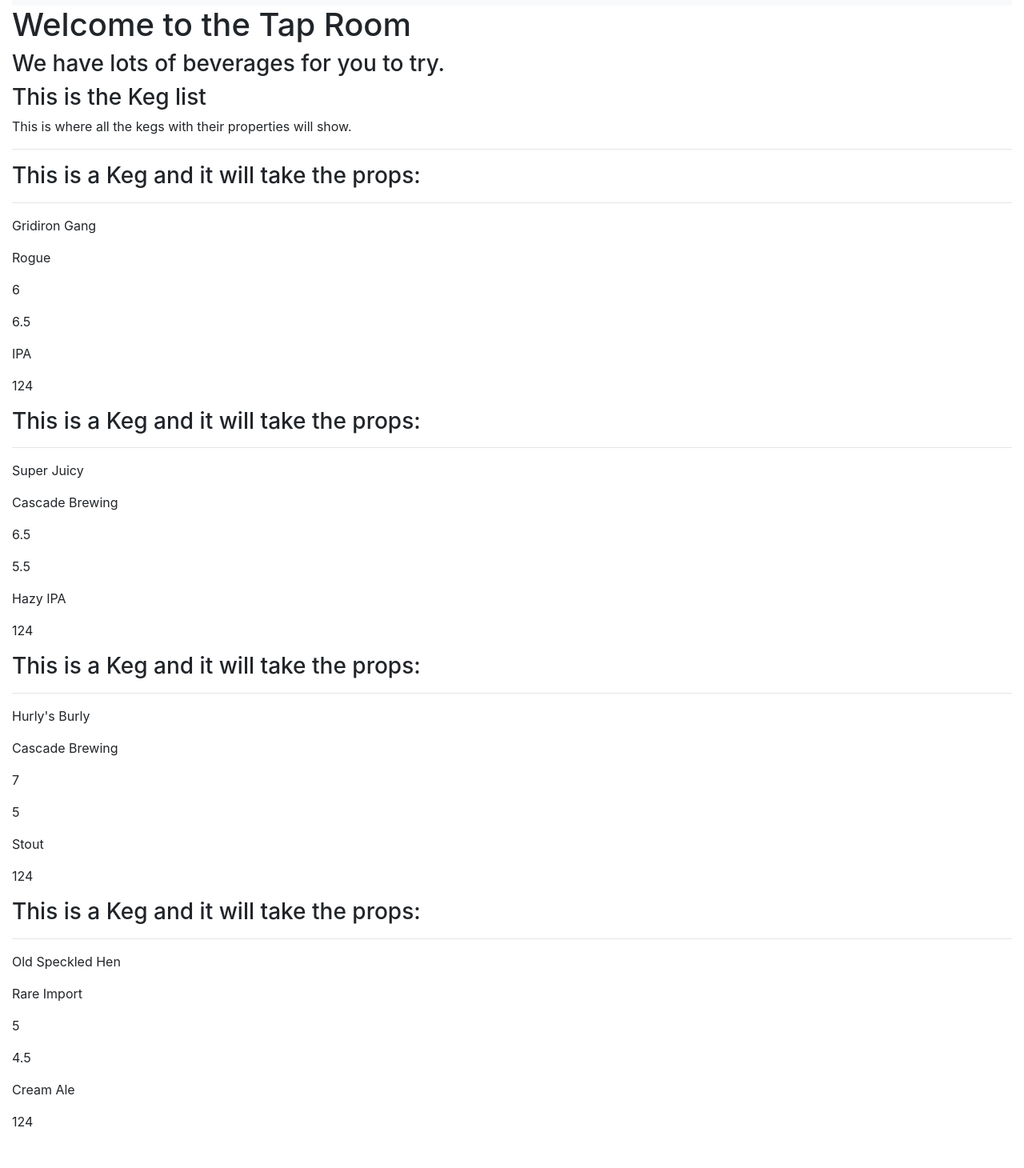
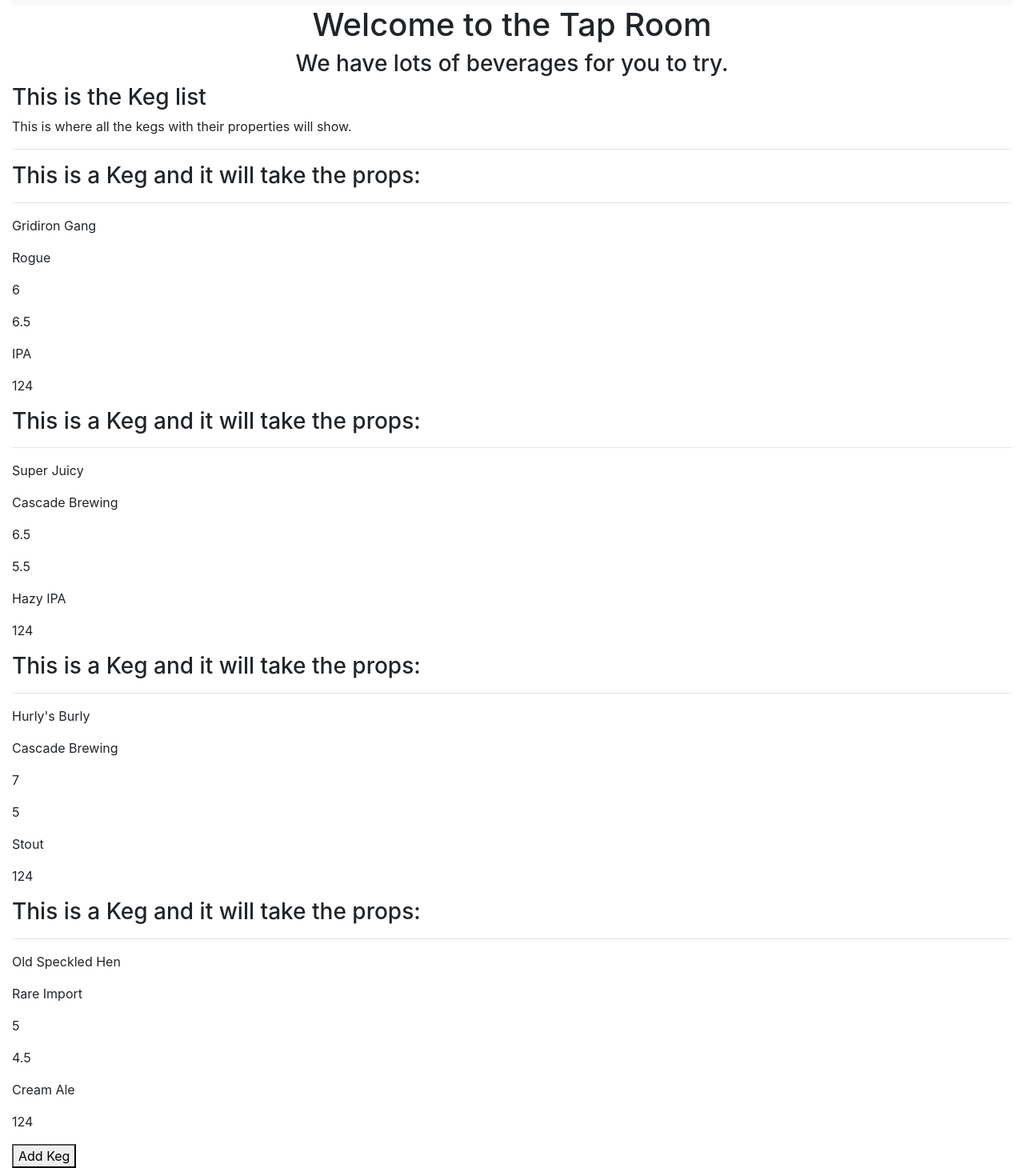
Before and after one commit to brianharv/taproom_redux, a React (Create React App) app: page / in a window 1280 px wide. Shown: the part 49-1509 px from the top of the page at 80% size. Before the commit the page ends 1479 px from the top, so only its background shows below. Built offline with nearby package versions, Linux system fonts and the light colour scheme.

Commit message:
add initial build of KegControl and NewKegForm components

```diff
--- a/src/components/Body.js
+++ b/src/components/Body.js
@@ -1,6 +1,6 @@
 import React from 'react';
 import Splash from './Splash';
-import KegList from './KegList';
+import KegControl from './KegControl';
 
 function Body() {
   return(
@@ -8,7 +8,7 @@
       <div className="row">
         <div className="col">
           <Splash/>
-          <KegList/>
+          <KegControl/>
         </div>
       </div>
     </React.Fragment>
--- /dev/null
+++ b/src/components/KegControl.js
@@ -0,0 +1,41 @@
+import React from 'react';
+import KegList from './KegList';
+import NewKegForm from './NewKegForm';
+
+
+class KegControl extends React.Component {
+
+  constructor(props) {
+    super(props)
+    this.state = {
+      formVisibleOnPage: false
+    }
+  }
+
+  handleClick = () => {
+    this.setState(prevState => ({
+      formVisibleOnPage: !prevState.listVisibleOnPage,
+    }));
+  }
+
+  render() {
+    let currentState = null;
+    let buttonText = null;
+
+    if (this.formVisibleOnPage) {
+      currentState = <NewKegForm/>
+      buttonText = "Return to Keg List";
+    } else {
+      currentState = <KegList/>
+      buttonText = "Add Keg"
+    }
+    return(
+        <React.Fragment>
+            {currentState}
+            <button onClick={this.handleClick}>{buttonText}</button>
+        </React.Fragment>
+    );
+  };
+}
+
+export default KegControl;
--- /dev/null
+++ b/src/components/NewKegForm.js
@@ -0,0 +1,11 @@
+import React from 'react';
+
+function NewKegForm() {
+  return(
+    <React.Fragment>
+      <h3>This will be a form</h3>
+    </React.Fragment>
+  );
+}
+
+export default NewKegForm;
--- a/src/components/Splash.js
+++ b/src/components/Splash.js
@@ -1,11 +1,14 @@
 import React from 'react';
+
 
 
 function Splash(){
   return(
     <React.Fragment>
-      <h1>Welcome to the Tap Room</h1>
-      <h3>We have lots of beverages for you to try.</h3>
+      <div className="text-center">
+        <h1>Welcome to the Tap Room</h1>
+        <h3>We have lots of beverages for you to try.</h3>
+      </div>
     </React.Fragment>
   );
 }
```
